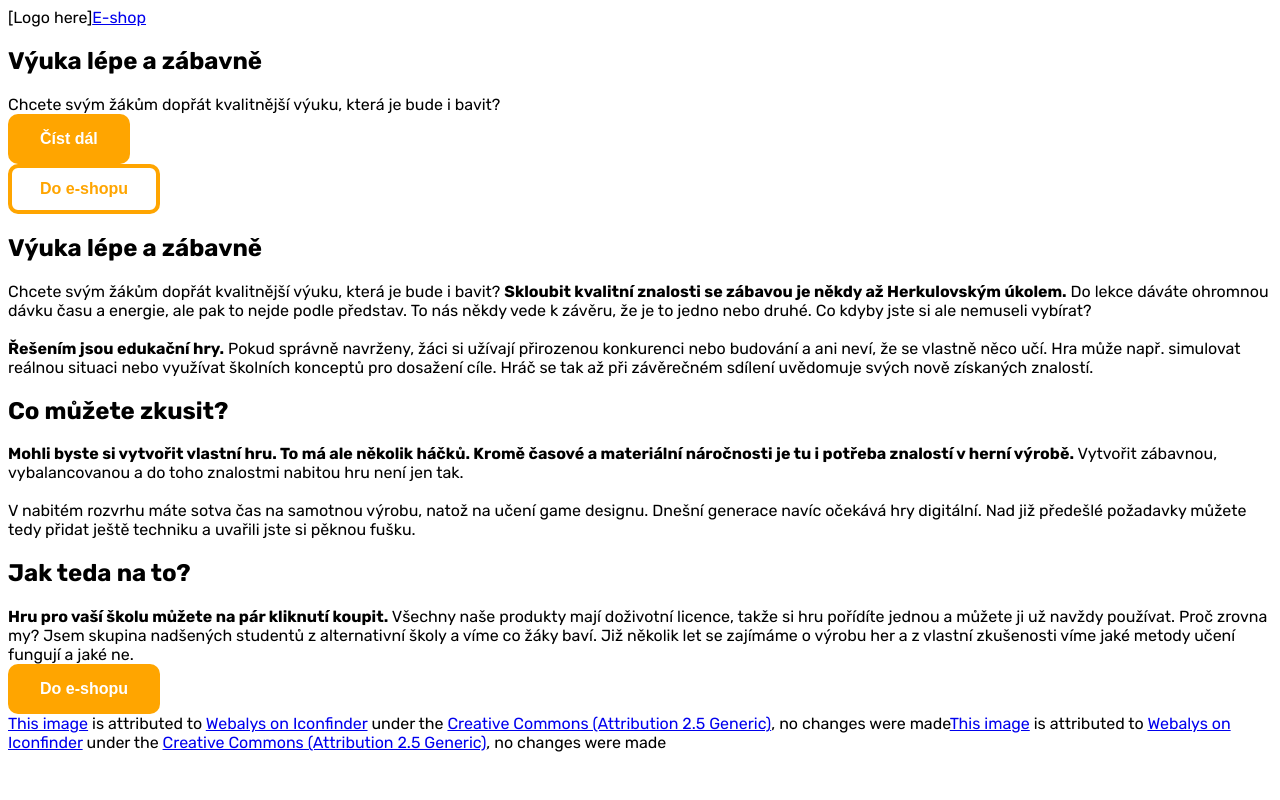
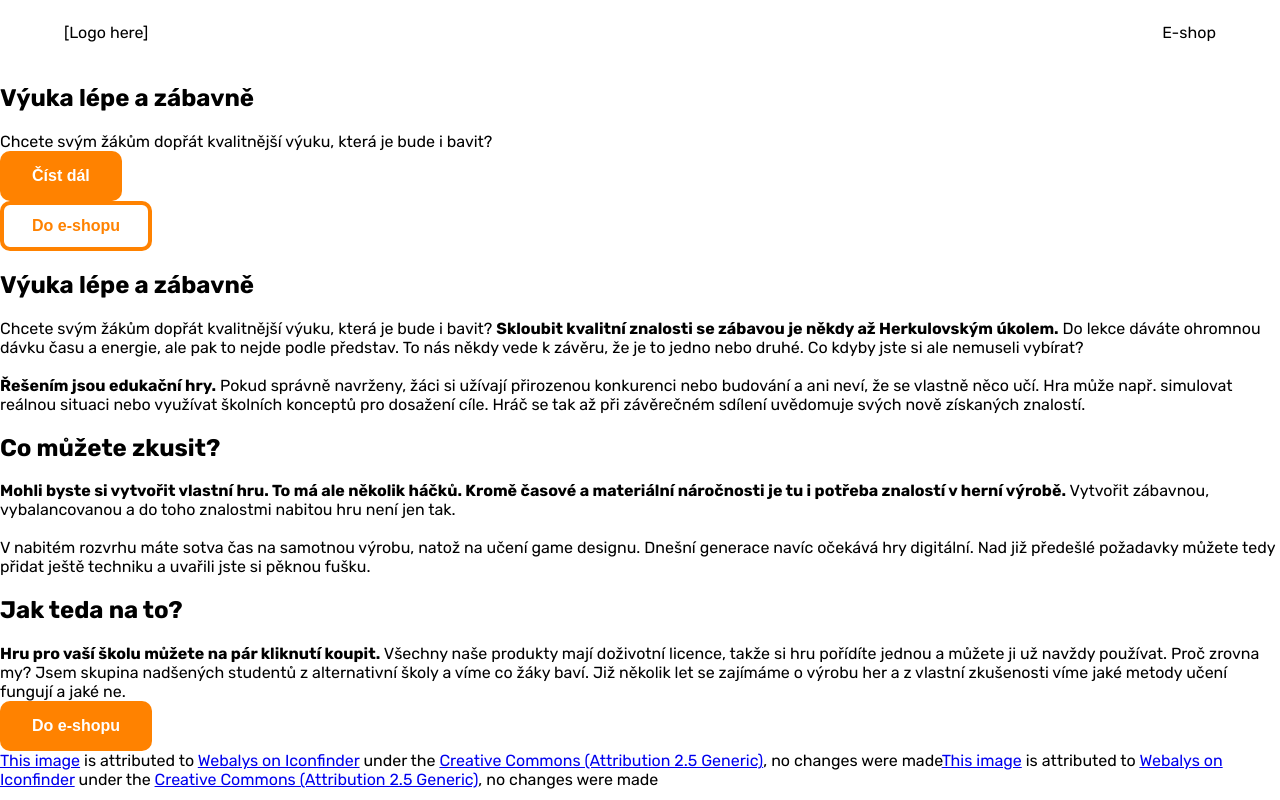
Before and after one commit to VladislavKorecky/komensky-interactive-frontend, a Next.js app: page / in a window 1280 px wide. Built offline with nearby package versions, Linux system fonts and the light colour scheme.

Commit message:
Adding nav styles

```diff
--- a/src/app/page.tsx
+++ b/src/app/page.tsx
@@ -1,14 +1,15 @@
 import ImageAndText from "@/components/ImageAndText";
 import Link from "next/link";
 import { FC } from "react";
+import styles from "@/styles/Home.module.scss"
 
 const Home: FC = () => {
     return (
         <>
-            <nav>
+            <nav className={styles.nav}>
                 {/* TODO: Logo */}
                 <span>[Logo here]</span>
-                <Link href="/store">E-shop</Link>
+                <Link href="/store" className={styles.navLink}>E-shop</Link>
             </nav>
 
             {/* Hero section */}
--- /dev/null
+++ b/src/styles/Home.module.scss
@@ -0,0 +1,31 @@
+@use "config" as *;
+
+.nav {
+    // DISPLAY
+    display: flex;
+
+    // POSITION
+    position: -webkit-sticky;  // Safari
+    position: sticky;
+    top: 0;
+
+    // SIZE
+    width: 100%;
+    height: 4rem;
+
+    // PADDING
+    padding: 0 5%;
+
+    // LAYOUT
+    justify-content: space-between;
+    align-items: center;
+}
+
+.navLink {
+    color: black;
+    text-decoration: none;
+}
+
+.navLink:hover {
+    text-decoration: underline;
+}
--- /dev/null
+++ b/src/styles/_config.scss
@@ -0,0 +1,4 @@
+$primary-color: #FF8200;
+$primary-color-dark: #C76700;
+$secondary-color: #444054;
+$secondary-color-dark: #2F243A;
--- a/src/styles/global.scss
+++ b/src/styles/global.scss
@@ -1,7 +1,13 @@
+@use "config" as *;
+
 * {
     -moz-box-sizing: border-box;
     -webkit-box-sizing: border-box;
     box-sizing: border-box;
+}
+
+body {
+    margin: 0;
 }
 
 .button {
@@ -29,17 +35,17 @@
     @extend .button;
 
     color: white;
-    background-color: orange;
+    background-color: $primary-color;
 }
 
 .secondary-button {
     @extend .button;
 
     // COLOR
-    color: orange;
+    color: $primary-color;
     background-color: white;
 
     // BORDER
-    outline: 4px solid orange;
+    outline: 4px solid $primary-color;
     outline-offset: -4px;
 }
```
